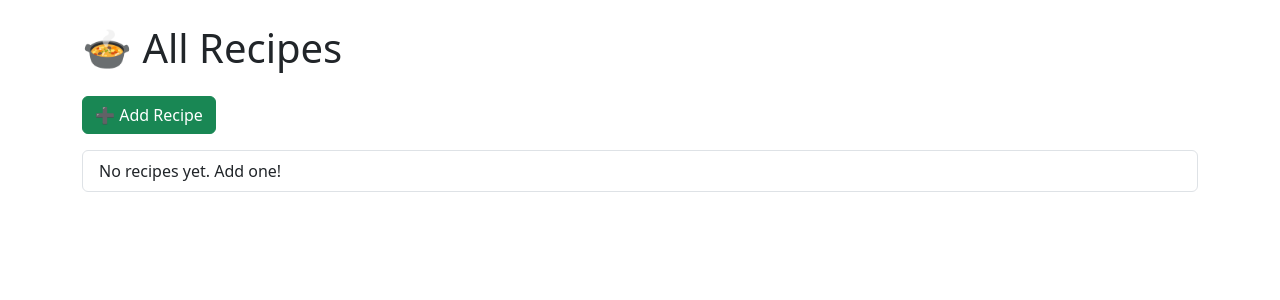
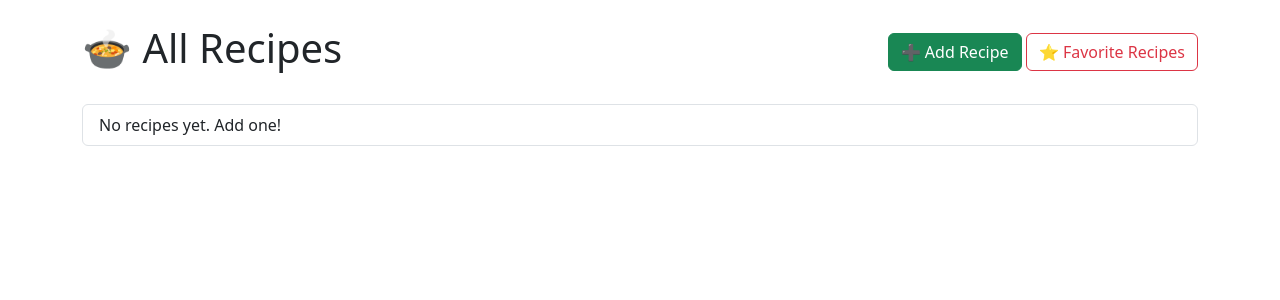
Before and after one commit to Tejashree1962/Recipe-Manager, a Django app: page / in a window 1280 px wide. Shown: the top 300 px of the page. Run offline with Django 5.2, Linux system fonts and the light colour scheme; data that the repository does not hold is empty.

Commit message:
Added favorites

```diff
--- a/recipes/templates/recipes/recipe_list.html
+++ b/recipes/templates/recipes/recipe_list.html
@@ -7,8 +7,13 @@
 </head>
 <body class="container mt-4">
 
-    <h1 class="mb-4">🍲 All Recipes</h1>
-    <a href="{% url 'recipe_create' %}" class="btn btn-success mb-3">➕ Add Recipe</a>
+    <div class="d-flex justify-content-between align-items-center mb-4">
+        <h1>🍲 All Recipes</h1>
+        <div>
+            <a href="{% url 'recipe_create' %}" class="btn btn-success">➕ Add Recipe</a>
+            <a href="{% url 'favorite_list' %}" class="btn btn-outline-danger">⭐ Favorite Recipes</a>
+        </div>
+    </div>
 
     <ul class="list-group">
         {% for recipe in recipes %}
--- a/recipes/urls.py
+++ b/recipes/urls.py
@@ -2,10 +2,11 @@ from django.urls import path
 from . import views
 
 urlpatterns = [
-    path("", views.recipe_list, name="recipe_list"),
-    path("recipe/<int:pk>/", views.recipe_detail, name="recipe_detail"),
-    path("recipe/new/", views.recipe_create, name="recipe_create"),
-    path("recipe/<int:pk>/edit/", views.recipe_update, name="recipe_update"),
-    path("recipe/<int:pk>/delete/", views.recipe_delete, name="recipe_delete"),
-    path("recipe/<int:pk>/favorite/", views.toggle_favorite, name="toggle_favorite"),
+    path('', views.recipe_list, name='recipe_list'),
+    path('recipe/<int:pk>/', views.recipe_detail, name='recipe_detail'),
+    path('recipe/add/', views.recipe_create, name='recipe_create'),
+    path('recipe/<int:pk>/edit/', views.recipe_update, name='recipe_update'),
+    path('recipe/<int:pk>/delete/', views.recipe_delete, name='recipe_delete'),
+    path('recipe/<int:pk>/toggle_favorite/', views.toggle_favorite, name='toggle_favorite'),
+    path('favorites/', views.favorite_list, name='favorite_list'),  # 👈 NEW
 ]
--- a/recipes/views.py
+++ b/recipes/views.py
@@ -2,16 +2,30 @@ from django.shortcuts import render, redirect, get_object_or_404
 from .models import Recipe, Favorite
 from .forms import RecipeForm
 
+
+# List all recipes
 def recipe_list(request):
     recipes = Recipe.objects.all()
     favorites = Favorite.objects.values_list("recipe_id", flat=True)
-    return render(request, "recipes/recipe_list.html", {"recipes": recipes, "favorites": favorites})
+    return render(
+        request,
+        "recipes/recipe_list.html",
+        {"recipes": recipes, "favorites": favorites},
+    )
 
+
+# Recipe detail
 def recipe_detail(request, pk):
     recipe = get_object_or_404(Recipe, pk=pk)
     is_favorite = Favorite.objects.filter(recipe=recipe).exists()
-    return render(request, "recipes/recipe_detail.html", {"recipe": recipe, "is_favorite": is_favorite})
+    return render(
+        request,
+        "recipes/recipe_detail.html",
+        {"recipe": recipe, "is_favorite": is_favorite},
+    )
 
+
+# Create new recipe
 def recipe_create(request):
     if request.method == "POST":
         form = RecipeForm(request.POST)
@@ -22,6 +36,8 @@ def recipe_create(request):
         form = RecipeForm()
     return render(request, "recipes/recipe_form.html", {"form": form})
 
+
+# Update recipe
 def recipe_update(request, pk):
     recipe = get_object_or_404(Recipe, pk=pk)
     if request.method == "POST":
@@ -33,14 +49,29 @@ def recipe_update(request, pk):
         form = RecipeForm(instance=recipe)
     return render(request, "recipes/recipe_form.html", {"form": form})
 
+
+# Delete recipe
 def recipe_delete(request, pk):
     recipe = get_object_or_404(Recipe, pk=pk)
     recipe.delete()
     return redirect("recipe_list")
 
+
+# Toggle favorite (add/remove)
 def toggle_favorite(request, pk):
     recipe = get_object_or_404(Recipe, pk=pk)
     fav, created = Favorite.objects.get_or_create(recipe=recipe)
     if not created:
-        fav.delete()  # unfavorite if already exists
+        fav.delete()  # remove if already favorited
     return redirect("recipe_list")
+
+
+# List all favorite recipes
+def favorite_list(request):
+    favorites = Favorite.objects.select_related("recipe")
+    recipes = [fav.recipe for fav in favorites]
+    return render(
+        request,
+        "recipes/favorite_list.html",
+        {"recipes": recipes},
+    )
```
Also changed, not shown: recipes/templates/recipes/favorite_list.html (added, +25 -0 lines).
